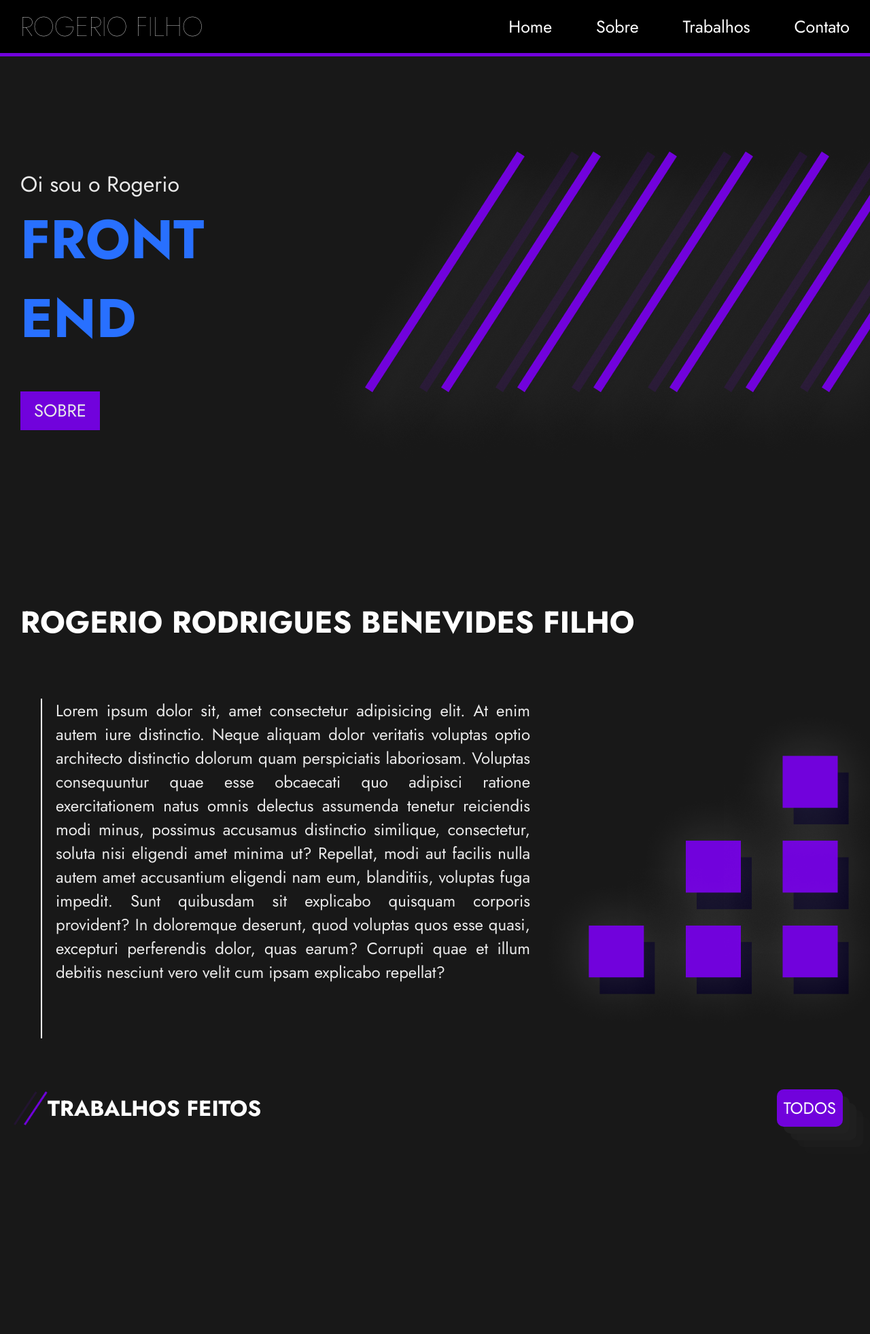
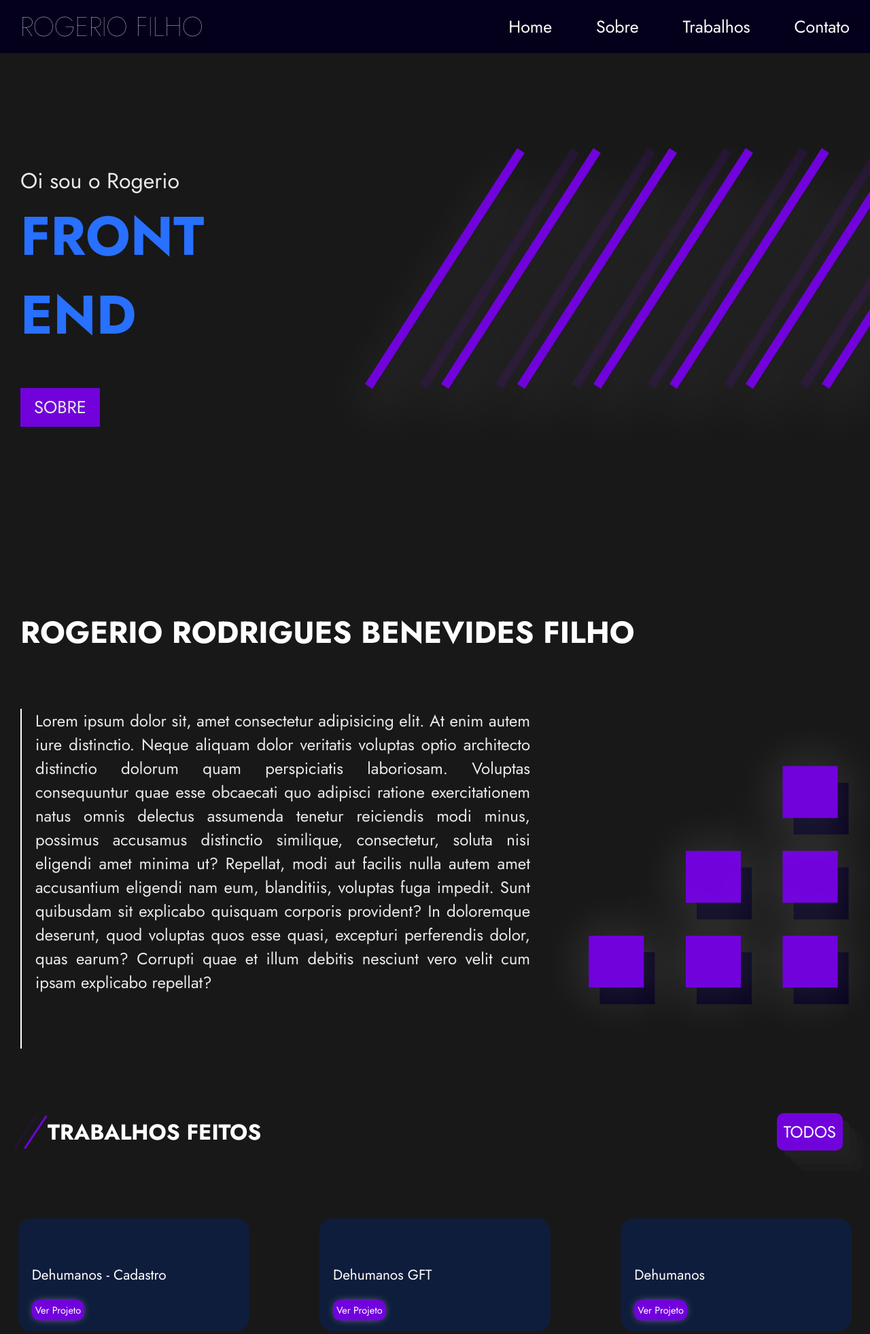
Before and after one commit to rogeriofilhoO/Portifolio, a PHP site: page / in a window 1280 px wide. Shown: the top 1963 px of the page at 68% size. Run offline with PHP 8.4, Linux system fonts and the light colour scheme; some libraries are stand-ins or nearby versions.

Commit message:
Nova versão

```diff
--- a/assets/css/style.css
+++ b/assets/css/style.css
@@ -7,7 +7,9 @@ html{scroll-behavior: smooth;}
 body{ font-family: 'Jost'; }
 a{text-decoration: none; color: #fff;}
 
-nav{background-color: #000; max-width: 100%; border-bottom: solid 5px var(--cor1);}
+.container{margin: auto; max-width: 1280px;}
+
+nav{background-color: #04001c; max-width: 100%;}
 .nav-container{display: flex; justify-content: space-between; align-items: center;}
 nav h1{color: #fff}
 .nav-title{ font-weight: lighter; font-size: 40px; padding: 10px 30px; }
@@ -110,31 +112,34 @@ nav h1{color: #fff}
 
 main{background-color: var(--cor7);}
 
-.Banner{height: 90vh; max-width: 100%; display: flex; align-items: center; justify-content: space-between;}
+.Banner{min-height: 90vh; max-width: 100%; display: flex; align-items: center; justify-content: space-between;}
 .banner-div{margin-left: 30px;}
 .banner-div p{color: var(--cor3); font-size: 2em;}
 .banner-div h1{color: var(--cor4); font-size: 5em; margin-bottom: 50px;}
 .banner-div a{padding: 20px 60px; font-size: 1.6rem; background-color: var(--cor1); transition: .3s;}
 .banner-div a:hover{font-size: 2rem; background-color: #00000000;}
-.bannerimg{}
+.bannerimg{object-fit: cover;}
 
-.sobre{height: 100vh; max-width: 100%;}
+.sobre{min-height: 100vh; max-width: 100%; padding-block: 20px;}
 
 .sobre h1{color: #fff; font-size: 2.8em; padding: 80px 30px;}
 .sobre-div{ display: flex; justify-content: space-between;}
-.sobre-div p{color: var(--cor3);margin-left: 60px; font-size: 1.5em; border-left: #fff solid 2px; padding-left: 20px; min-height: 300px; text-align: justify;}
+.sobre-div p{color: var(--cor3);margin-left: 30px; font-size: 1.5em; border-left: #fff solid 2px; padding-left: 20px; min-height: 300px; text-align: justify;}
 .sobre-div img{display: flex;}
 
-.trabalhos{height: 100vh; max-width: 100%;}
+.trabalhos{min-height: 100vh; max-width: 100%;}
 .trab-div{display: flex; justify-content: space-between; align-items: center;}
 .trab-div2{display: flex; align-items: center; color: #FFF; margin-inline: 20px;}
 .trab-div2 h1{font-size: 2rem;}
 .trab-div a{margin-inline: 40px; padding: 10px; background-color: var(--cor1); transition: .2s; border-radius: 10px; box-shadow: 10px 10px 0px 0px rgba(33,33,33,1), 20px 20px 0px 0px rgba(33,33,33,0.7), 30px 30px 0px 0px rgba(33,33,33,0.4), 40px 40px 0px 0px rgba(33,33,33,0.1); font-size: 1.5rem;}
 .trab-div a:hover{padding: 15px; background-color: var(--cor2);}
 
-
-
-
+.projetos{display: flex;max-width: 100%;flex-direction: row;justify-content: space-around;margin-top: 100px;flex-wrap: wrap;gap: 50px;}
+.proj-container{background-color: var(--cor5); border-radius: 20px; min-width: 300px; padding: 20px;}
+.proj-container p{font-size: 1.3rem; color: white; margin-block:25px;}
+.proj-container a{padding: 5px; background-color: var(--cor1); transition: .2s; border-radius: 10px;font-size: .9rem;box-shadow: 0px 0px 15px -7px #ffffff}
+.proj-container a:hover{background-color: var(--cor2); padding: 7px;}
+/* Saber mais... */
 
 footer{background-color: var(--cor2); color: #fff; text-align: center;}
 .footer-container{display: flex; height: 150px; flex-direction: column; justify-content: space-around;}
@@ -143,6 +148,7 @@ footer{background-color: var(--cor2); color: #fff; text-align: center;}
 
 .fa-bluesky:hover, .fa-instagram:hover{color: var(--cor4); cursor: pointer;}
 .footer-icons{display: flex; justify-content: center;}
+.fa-instagram:hover,.fa-bluesky:hover{transform: translateY(-2px);}
 
 
 
@@ -160,12 +166,13 @@ footer{background-color: var(--cor2); color: #fff; text-align: center;}
     .sobre-div img{display: none;}
 
 }
+*/
 
 @media (max-width: 800px) {
-    .sobre-div{display: flex;}
-    .sobre-div p{font-size: .9em; min-height: 300px; max-width: 700px; margin: auto;}
-    .sobre-div img{display: none;}
-} */
+   .projetos{flex-direction: column;}
+   .proj-container{margin: 20px; display: flex; flex-direction: column;}
+   .proj-container a{}
+}
 
 
 :root{
--- a/index.php
+++ b/index.php
@@ -14,6 +14,7 @@
 <body>
     <header>
         <nav>
+            <div class="container">
                 <div class="nav-container">
                     <h1 class="nav-title"><a href="index.php">ROGERIO FILHO</a></h1>
                     <div>
@@ -23,32 +24,38 @@
                         <a href="#contato" class="nav-itens">Contato</a>
                     </div>
                 </div>
+            </div>
         </nav>
     </header>
     <main>
+        <section class="container">
             <section class="Banner crosshair" id="home">
-            <div class="banner-div link-effect-14">
+                <article class="banner-div link-effect-14">
                     <p>Oi sou o Rogerio</p>
                     <h1>FRONT END</h1>
                     <a href="#sobre"><span>SOBRE</span></a>
-            </div>
-            <div>
+                </article>
+                <figure>
                     <img src="assets/img/Group 1barras.png" alt="Barras" class="bannerimg">
-            </div>
+                </figure>
 
             </section>
+        </section>
 
+        <section class="container">
             <section class="sobre" id="sobre">
                 <h1>ROGERIO RODRIGUES BENEVIDES FILHO</h1>
 
-            <div class="sobre-div">
+                <article class="sobre-div">
                     <p>Lorem ipsum dolor sit, amet consectetur adipisicing elit. At enim autem iure distinctio. Neque aliquam dolor veritatis voluptas optio architecto distinctio dolorum quam perspiciatis laboriosam. Voluptas consequuntur quae esse obcaecati quo adipisci ratione exercitationem natus omnis delectus assumenda tenetur reiciendis modi minus, possimus accusamus distinctio similique, consectetur, soluta nisi eligendi amet minima ut? Repellat, modi aut facilis nulla autem amet accusantium eligendi nam eum, blanditiis, voluptas fuga impedit. Sunt quibusdam sit explicabo quisquam corporis provident? In doloremque deserunt, quod voluptas quos esse quasi, excepturi perferendis dolor, quas earum? Corrupti quae et illum debitis nesciunt vero velit cum ipsam explicabo repellat?</p>
 
                     <img src="assets/img/Group 2Quadrados.png" alt="Quadrados roxos" width="500" height="500">
-            </div>
+                </article>
 
             </section>
+        </section>
 
+        <section class="container">
             <section class="trabalhos" id="trabalhos">
                 <div class="trab-div">
 
@@ -60,7 +67,34 @@
                     <a href="">TODOS</a>
                 </div>
 
-            <!-- trabalhos -->
+                <div class="projetos">
+                    <div class="proj-container">
+                        <img src="" alt="">
+                        <p>Dehumanos - Cadastro</p>
+                        <a href="" target="_blank">Ver Projeto</a>
+                    </div>
+                    <div class="proj-container">
+                        <img src="" alt="">
+                        <p>Dehumanos GFT</p>
+                        <a href="" target="_blank">Ver Projeto</a>
+                    </div>
+                    <div class="proj-container">
+                        <img src="" alt="">
+                        <p>Dehumanos</p>
+                        <a href="" target="_blank">Ver Projeto</a>
+                    </div>
+                    <div class="proj-container">
+                        <img src="" alt="">
+                        <p>Sistema Condomínio Serra Verde</p>
+                        <a href="" target="_blank">Ver Projeto</a>
+                    </div>
+                    <div class="proj-container">
+                        <img src="" alt="">
+                        <p>Urbantech</p>
+                        <a href="" target="_blank">Ver Projeto</a>
+                    </div>
+                </div>
+            </section>
         </section>
     </main>
     <footer>
```
Lines whose indentation alone changed are shown as unchanged.
